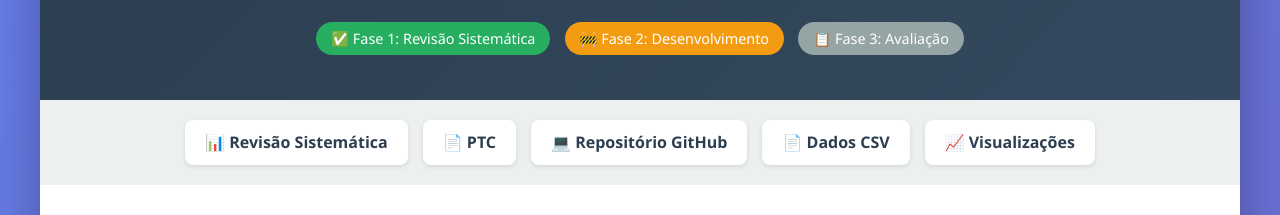
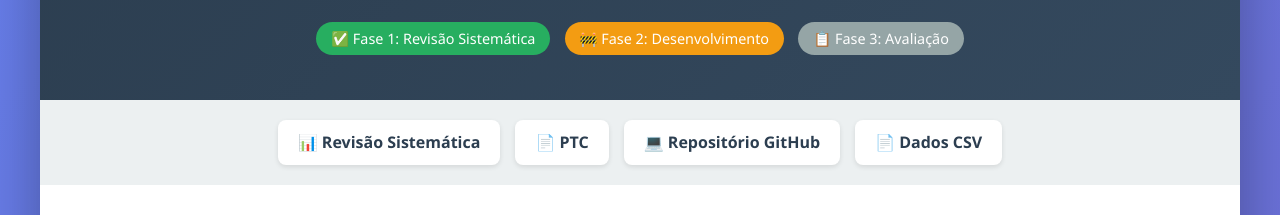
Before and after one commit to thalesfb/ccw, a plain HTML site: page index.html in a window 1280 px wide. Shown: the part 168-383 px from the top of the page. Drawn offline with Linux system fonts and the light colour scheme.

Commit message:
:bug: fix: remove broken link to visualizations and update presentation image

```diff
--- a/index.html
+++ b/index.html
@@ -286,7 +286,6 @@
             <a href="results/ptc/index.html">📄 PTC</a>
             <a href="https://github.com/thalesfb/ccw">💻 Repositório GitHub</a>
             <a href="research/exports/analysis/papers.csv">📄 Dados CSV</a>
-            <a href="research/exports/visualizations/">📈 Visualizações</a>
         </nav>
 
         <div class="content">
```
Also changed, not shown: 1 other file.
